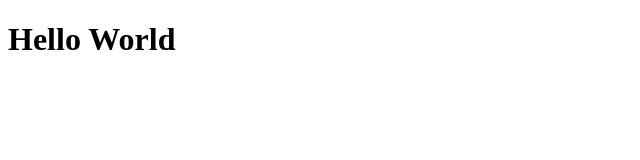
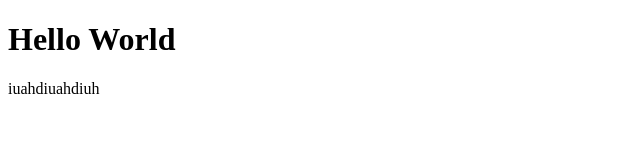
Before and after one commit to adarlan/foo-bar, a plain HTML site: page index.html in a window 1280 px wide. Shown: the whole page, without its empty margins (0-640 px from the left). Drawn offline with Linux system fonts and the light colour scheme.

Commit message:
Update index

```diff
--- a/index.html
+++ b/index.html
@@ -4,5 +4,6 @@
 </head>
 <body>
     <h1>Hello World</h1>
+    <p>iuahdiuahdiuh</p>
 </body>
 </html>
```
